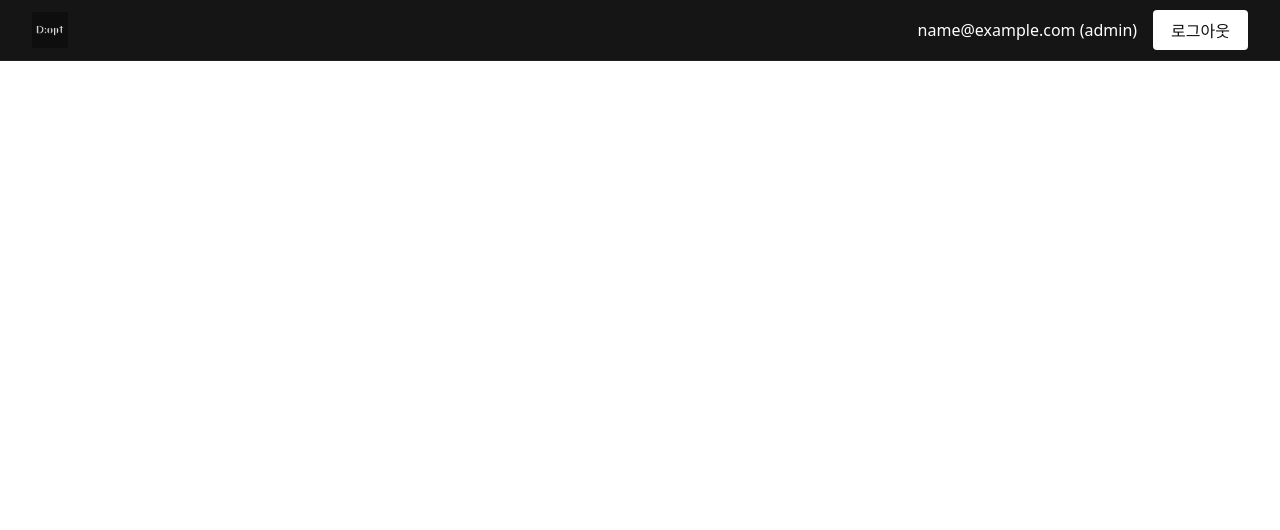
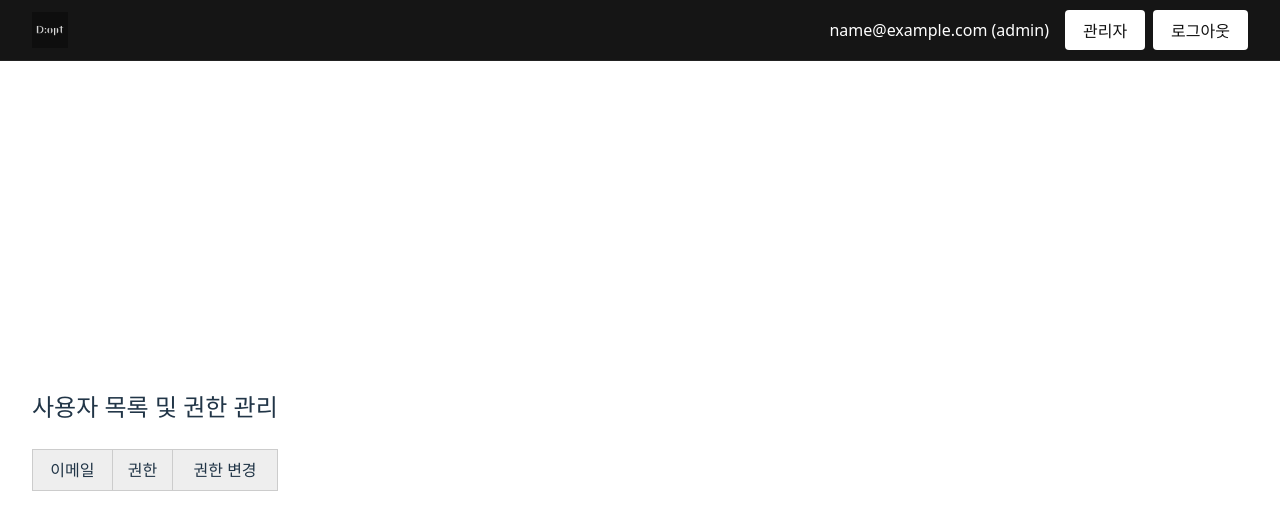
Before and after one commit to doptplanning/my-planner-tool, a React (Vite) app: page /admin in a window 1280 px wide. Shown: the top 530 px of the page. Built offline with nearby package versions, Linux system fonts and the light colour scheme; sample sign-in values are in the browser's storage.

Commit message:
feat: 관리자 페이지 및 권한별 사용자 관리 기능 추가

```diff
--- a/src/App.tsx
+++ b/src/App.tsx
@@ -16,6 +16,7 @@ import DesignPage from './pages/DesignPage';
 import ShootingPage from './pages/ShootingPage';
 import SummaryPage from './pages/SummaryPage';
 import CompletePage from './pages/CompletePage';
+import AdminPage from './pages/AdminPage';
 
 const Navbar: React.FC = () => {
   const { user, logout } = useAuth();
@@ -46,6 +47,12 @@ const Navbar: React.FC = () => {
       </div>
       <div style={{ display: 'flex', alignItems: 'center' }}>
         <span style={{ color: '#fff', marginRight: 16 }}>{user.email} ({user.role})</span>
+        {user.role === 'admin' && (
+          <button onClick={() => navigate('/admin')} style={{ background: '#fff', color: '#111', border: 'none', borderRadius: 4, padding: '8px 18px', fontWeight: 600, cursor: 'pointer', marginRight: 8 }}>관리자</button>
+        )}
+        {user.role === 'staff' && (
+          <button onClick={() => navigate('/history')} style={{ background: '#fff', color: '#111', border: 'none', borderRadius: 4, padding: '8px 18px', fontWeight: 600, cursor: 'pointer', marginRight: 8 }}>히스토리</button>
+        )}
         <button onClick={handleLogout} style={{ background: '#fff', color: '#111', border: 'none', borderRadius: 4, padding: '8px 18px', fontWeight: 600, cursor: 'pointer' }}>로그아웃</button>
       </div>
     </div>
@@ -82,7 +89,7 @@ function AppRoutes() {
             </ProtectedRoute>
           } />
           <Route path="/history" element={
-            <ProtectedRoute requiredRole="planner">
+            <ProtectedRoute requiredRole="staff">
               <HistoryPage />
             </ProtectedRoute>
           } />
@@ -121,6 +128,11 @@ function AppRoutes() {
               <CompletePage />
             </ProtectedRoute>
           } />
+          <Route path="/admin" element={
+            <ProtectedRoute requiredRole="admin">
+              <AdminPage />
+            </ProtectedRoute>
+          } />
         </Routes>
       </div>
     </>
--- a/src/components/Auth/AuthContext.tsx
+++ b/src/components/Auth/AuthContext.tsx
@@ -2,11 +2,12 @@ import { createContext, useContext, useState, useEffect } from 'react';
 import type { ReactNode } from 'react';
 
 // 사용자 권한 타입 정의
-export type UserRole = 'admin' | 'planner' | 'viewer';
+export type UserRole = 'admin' | 'staff' | 'client';
 
 // 사용자 정보 타입
 interface User {
   email: string;
+  password: string;
   role: UserRole;
 }
 
@@ -45,8 +46,7 @@ export const AuthProvider = ({ children }: { children: ReactNode }) => {
     const user = users.find((u: any) => u.email === email);
     if (!user) throw new Error('존재하지 않는 이메일입니다.');
     if (user.password !== password) throw new Error('비밀번호가 올바르지 않습니다.');
-    const role = getRoleByEmail(email);
-    const userObj = { email, role };
+    const userObj = { email, password: user.password, role: user.role };
     setUser(userObj);
     localStorage.setItem('user', JSON.stringify(userObj));
   };
--- /dev/null
+++ b/src/pages/AdminPage.tsx
@@ -0,0 +1,47 @@
+import React, { useState } from 'react';
+
+const roleLabels = {
+  admin: '관리자',
+  staff: '직원',
+  client: '클라이언트',
+};
+
+export default function AdminPage() {
+  const [users, setUsers] = useState(() => JSON.parse(localStorage.getItem('users') || '[]'));
+
+  const handleRoleChange = (email: string, newRole: string) => {
+    const updated = users.map((u: any) => u.email === email ? { ...u, role: newRole } : u);
+    setUsers(updated);
+    localStorage.setItem('users', JSON.stringify(updated));
+  };
+
+  return (
+    <div style={{ padding: 32 }}>
+      <h2>사용자 목록 및 권한 관리</h2>
+      <table style={{ width: '100%', borderCollapse: 'collapse', marginTop: 24 }}>
+        <thead>
+          <tr style={{ background: '#eee' }}>
+            <th style={{ padding: 8, border: '1px solid #ccc' }}>이메일</th>
+            <th style={{ padding: 8, border: '1px solid #ccc' }}>권한</th>
+            <th style={{ padding: 8, border: '1px solid #ccc' }}>권한 변경</th>
+          </tr>
+        </thead>
+        <tbody>
+          {users.map((u: any) => (
+            <tr key={u.email}>
+              <td style={{ padding: 8, border: '1px solid #ccc' }}>{u.email}</td>
+              <td style={{ padding: 8, border: '1px solid #ccc' }}>{roleLabels[u.role as 'admin' | 'staff' | 'client']}</td>
+              <td style={{ padding: 8, border: '1px solid #ccc' }}>
+                <select value={u.role} onChange={e => handleRoleChange(u.email, e.target.value)}>
+                  <option value="admin">관리자</option>
+                  <option value="staff">직원</option>
+                  <option value="client">클라이언트</option>
+                </select>
+              </td>
+            </tr>
+          ))}
+        </tbody>
+      </table>
+    </div>
+  );
+}
--- a/src/pages/RegisterPage.tsx
+++ b/src/pages/RegisterPage.tsx
@@ -3,7 +3,7 @@ import { useNavigate } from 'react-router-dom';
 
 function saveUser(email: string, password: string) {
   const users = JSON.parse(localStorage.getItem('users') || '[]');
-  users.push({ email, password });
+  users.push({ email, password, role: 'client' });
   localStorage.setItem('users', JSON.stringify(users));
 }
 
```
